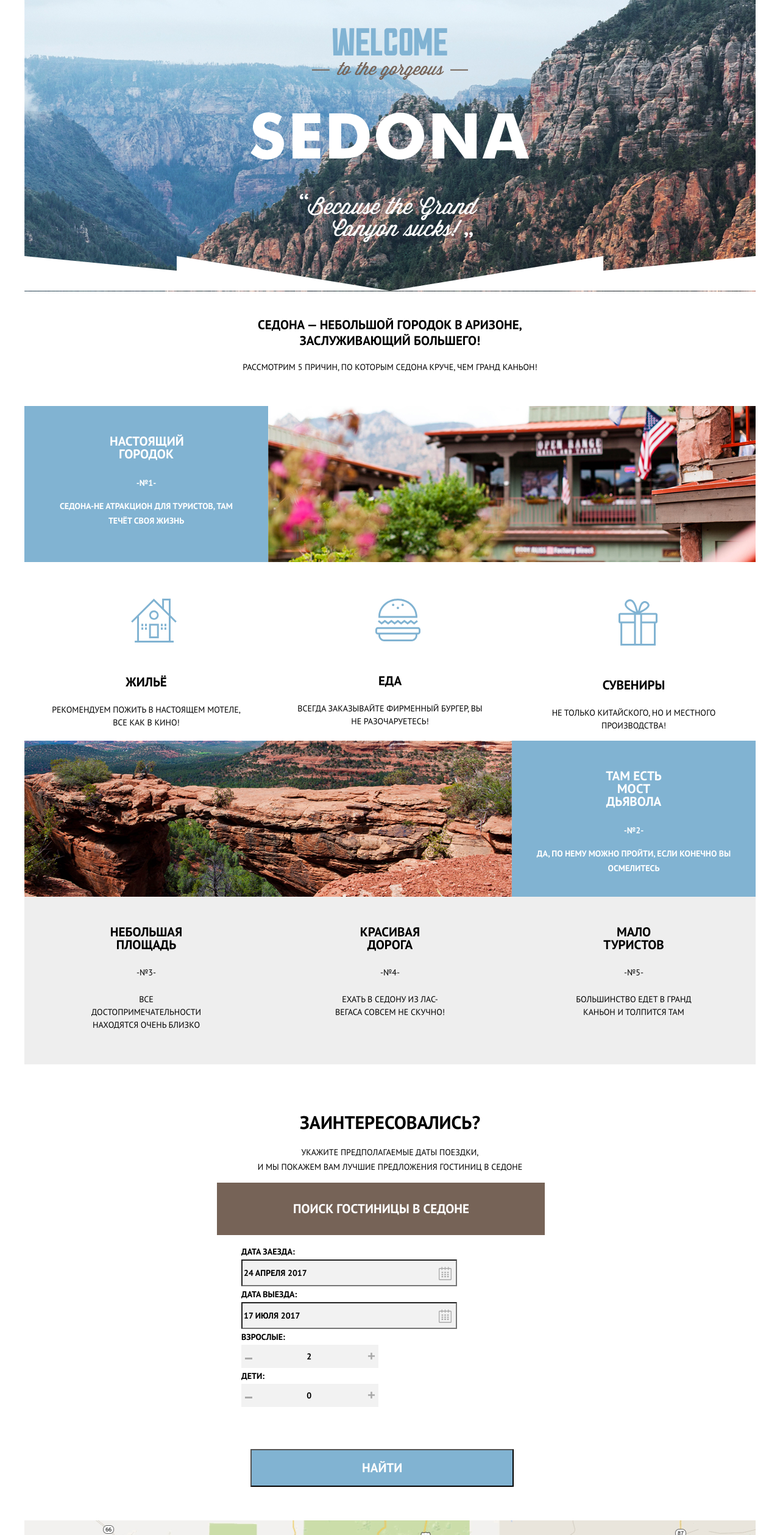
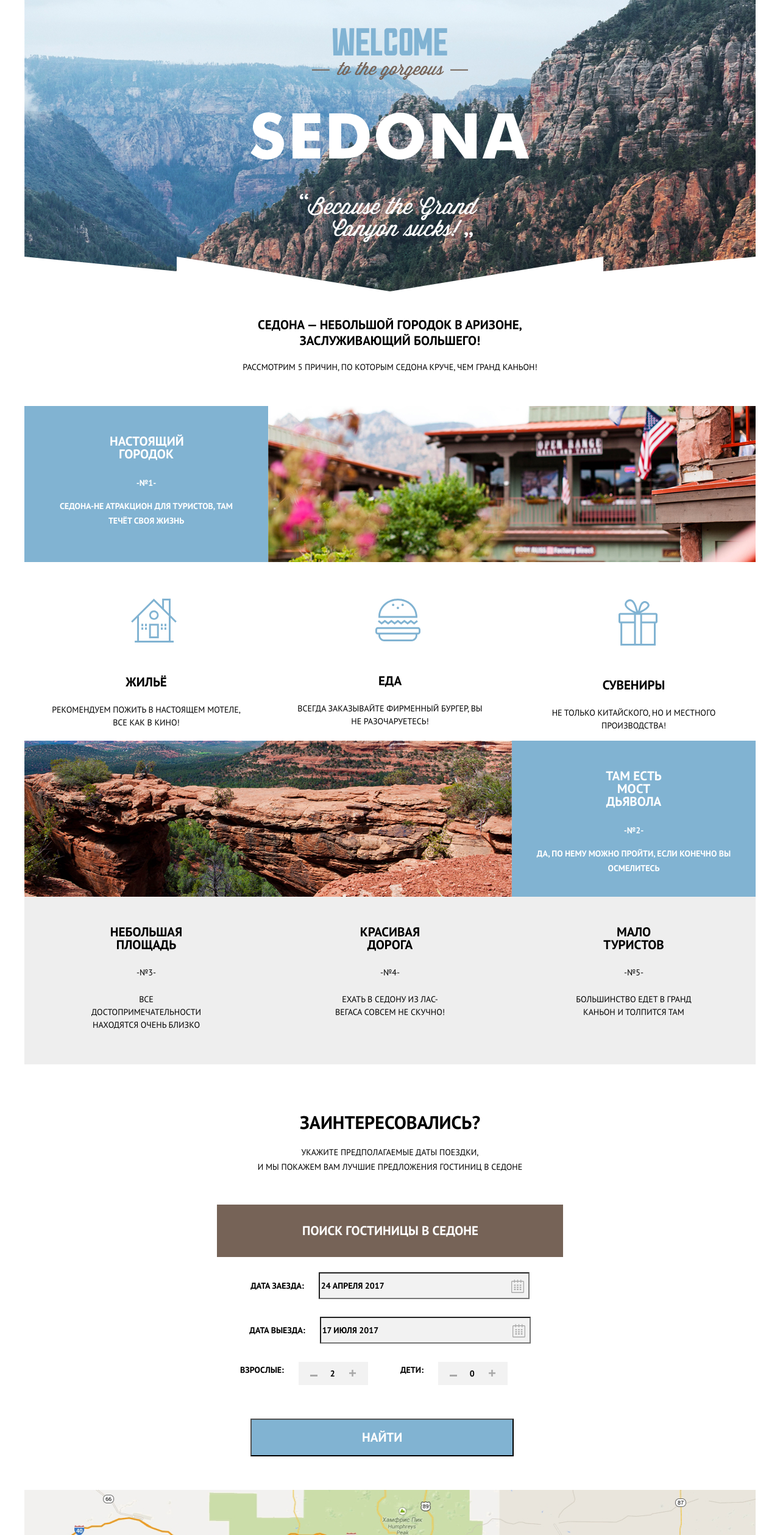
Before and after one commit to Irina-ich/1796361-sedona-31, a plain HTML site: page index.html in a window 1280 px wide. Shown: the part 86-2604 px from the top of the page at 61% size. Drawn offline with Linux system fonts and the light colour scheme; files whose address does not match are found by name.

Commit message:
17.06.21

```diff
--- a/css/style.css
+++ b/css/style.css
@@ -119,7 +119,7 @@ a.main-header-logo {
 
 .main-header-logo img {
     display: block;
-    padding-left: 55px;
+    margin: 0 auto;
 }
 
 .site-navigation a:not(.main-header-logo) {
@@ -149,15 +149,17 @@ a.main-header-logo {
 }
 
 .background {
-    max-width: 1200px;
-    height: 509px;
     margin-bottom: 42px;
-    background-image: url(../img/background-photo.jpg), url(../img/background-end.svg);
+    background-image: url(../img/background-end.svg), url(../img/background-photo.jpg);
+    background-repeat: no-repeat;
+    background-position: bottom;
 }
 
 .welcome {
-    padding-left: 371px;
+    display: block;
+    margin: 0 auto;
     padding-top: 77px;
+    padding-bottom: 80px;
 }
 
 .background-end {
@@ -268,15 +270,17 @@ a.main-header-logo {
 }
 
 .offer {
+    display: flex;
+    justify-content: center;
     font-size: 21px;
     line-height: 26px;
     background: var(--basic-brown);
     color: var(--basic-white);
     text-align: center;
     padding: 30px 124px 30px 125px;
-    display: inline-block;
     margin-left: 316px;
     margin-right: 316px;
+    margin-top: 50px;
 }
 
 .offer:hover {
@@ -291,6 +295,8 @@ a.main-header-logo {
 .appointment-list {
     list-style: none;
     background: var(--basic-white);
+    padding: 0px;
+    margin: 0px;
 }
 
 .appointment-item {
@@ -298,9 +304,36 @@ a.main-header-logo {
     line-height: 26px;
 }
 
+.appointment-item>label {
+    padding-right: 24px;
+}
+
+.appointment-item.arrival,
+.appointment-item.departure {
+    display: flex;
+    flex-direction: row;
+    align-items: center;
+    justify-content: center;
+    align-content: center;
+}
+
+.appointment-item.arrival {
+    padding-top: 25px;
+}
+
+.appointment-item.departure {
+    padding-top: 29px;
+}
+
+.appointment-item.people {
+    display: flex;
+    justify-content: center;
+    padding-top: 30px;
+}
+
 .form-input {
     display: block;
-    width: 346px;
+    width: 338px;
     height: 38px;
     background-color: var(--basic-extra-grey);
     background-image: url(../img/calendar.svg);
@@ -359,15 +392,21 @@ a.main-header-logo {
     text-align: center;
 }
 
+.input-number {
+    width: 36px;
+}
+
 .button-number {
     color: var(--special-grey-number)
 }
 
 .buttons {
     display: flex;
+    justify-content: center;
     width: 114px;
     height: 38px;
     background-color: var(--basic-extra-grey);
+    margin-right: 53px;
 }
 
 .button-find {
@@ -604,9 +643,12 @@ section.footer-contacts {
 .show-btn {
     font-weight: 400;
     background-color: transparent;
-    border: 2px solid var(--basic-white);
     color: var(--basic-white);
     text-align: center;
+}
+
+.show-btn {
+    border: 2px solid var(--basic-white);
 }
 
 .input-price-min,
@@ -615,10 +657,24 @@ section.footer-contacts {
 }
 
 .input-price-holder {
+    width: 317px;
     height: 36px;
     display: flex;
-    padding-right: 73px;
-    padding-top: 10px;
+    margin-right: 73px;
+    margin-top: 10px;
+    border: 2px solid var(--basic-white);
+    border-radius: 5px;
+    position: relative;
+}
+
+.input-price-holder::after {
+    content: "";
+    position: absolute;
+    height: 22px;
+    width: 2px;
+    background: var(--basic-white);
+    top: 7px;
+    left: 158px;
 }
 
 .range-controls {
--- a/index.html
+++ b/index.html
@@ -30,7 +30,7 @@
     <main class="container-main">
         <div class="background">
             <img class="welcome" src="img/welcome.svg" width="458" height="352" alt="background-photo" />
-            <img class="background-end" src="img/background-end.svg" width="1200" height="57" alt="background-photo" />
+
         </div>
         <h1 class="container-title">Cедона — небольшой городок в аризоне, заслуживающий большего!</h1>
         <h2 class="features-title">Рассмотрим 5 причин, по которым седона круче, чем гранд каньон!</h2>
@@ -124,17 +124,16 @@
         <section class="modal ">
             <form class="appointment-form " action="https://echo.htmlacademy.ru " method="post ">
                 <ul class="appointment-list ">
-                    <li class="appointment-item ">
+                    <li class="appointment-item arrival">
                         <label for="arrival-date ">Дата заезда:</label>
                         <input class="form-input " id="arrival-date " type="text " name="date " placeholder="24 апреля 2017 " required>
-
                     </li>
-                    <li class="appointment-item ">
+                    <li class="appointment-item departure">
                         <label for="departure-date ">Дата выезда:</label>
                         <input class="form-input " id="departure-date " type="text " name="departure-date " placeholder="17 июля 2017 " required>
 
                     </li>
-                    <li class="appointment-item ">
+                    <li class="appointment-item people">
                         <label for="adults ">Взрослые:</label>
                         <div class="buttons ">
                             <button class="button-number " type="button-number "><svg width="12 " height="3 " viewbox="0 0 12 3 " fill="none " xmlns="http://www.w3.org/2000/svg ">
@@ -146,10 +145,10 @@
                       <path fill-rule="evenodd " clip-rule="evenodd " d="M4.23086 6.76932V11H6.76932V6.76932H11V4.23086H6.76932V0H4.23085V4.23086H0V6.76932H4.23086Z " fill="#A9A9A9 "/>
                       </svg></button>
                         </div>
-                    </li>
-                    <li class="appointment-item ">
+
+
                         <label for="children ">Дети:</label>
-                        <div class="buttons ">
+                        <div class="buttons">
                             <button class="button-number " type="button "><svg width="12 " height="3 " viewbox="0 0 12 3 " fill="none " xmlns="http://www.w3.org/2000/svg ">
                       <rect width="12 " height="3 " fill="#A9A9A9 "/>
                       </svg></button>
@@ -158,6 +157,7 @@
                       <path fill-rule="evenodd " clip-rule="evenodd " d="M4.23086 6.76932V11H6.76932V6.76932H11V4.23086H6.76932V0H4.23085V4.23086H0V6.76932H4.23086Z " fill="#A9A9A9 "/>
                       </svg></button>
                         </div>
+
                     </li>
 
 
```
Also changed, not shown: catalog.html (+2 -0 lines).
